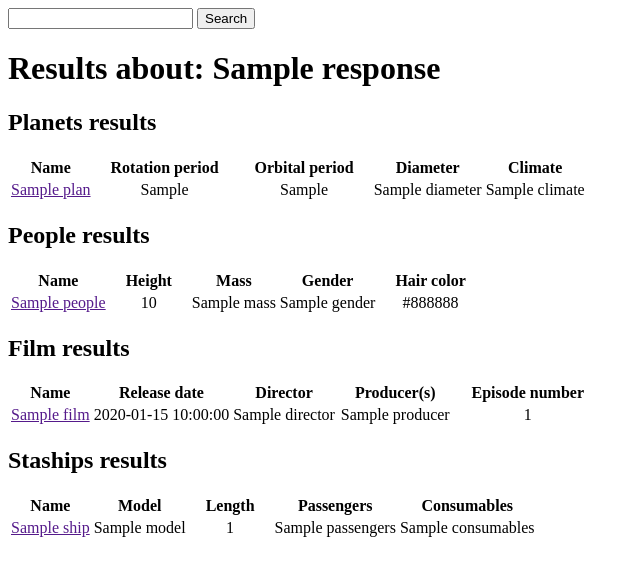
After one commit to Dalal15/Tarea1, a Flask app: template templates/search.html in a window 1280 px wide. The commit adds this page. Shown: the top 576 px of the page, without its empty margins (0-640 px from the left). Run offline with Flask 2, Linux system fonts and the light colour scheme; the template is opened without the code that fills it: most values are stand-ins (such as "Sample title", 1, 10 or a date in 2020).

Commit message:
finished

```diff
--- a/app.py
+++ b/app.py
@@ -1,11 +1,116 @@
-from flask import Flask, render_template
+from flask import Flask, render_template, request
 import requests
+import json
 
 BASE_URL = 'http://swapi.co/api/'
 PLANET_URL = BASE_URL + 'planets/'
 SHIPS_URL = BASE_URL + 'starships/'
 FILM_URL = BASE_URL + 'films/'
 PEOPLE_URL = BASE_URL + 'people/'
+
+def get_all(search):
+    json_planet = requests.get(PLANET_URL).json()
+    json_star = requests.get(SHIPS_URL).json()
+    json_film = requests.get(FILM_URL).json()
+    json_people = requests.get(PEOPLE_URL).json()
+
+    data = dict()
+    lista_planet = []
+    lista_people = []
+    lista_film = []
+    lista_star = []
+
+    #Buscar en planetas
+    while json_planet['next']:
+
+        for planet in json_planet['results']:
+            for value in planet.values():
+                if search in str(value):
+                    print("encontrado")
+                    lista_planet.append(planet)
+                    data['planets'] = lista_planet
+                    break
+
+
+        json_planet = requests.get(json_planet['next']).json()
+
+    for planet in json_planet['results']:
+        for value in planet.values():
+            if search in str(value):
+                print("encontrado")
+                lista_planet.append(planet)
+                data['planets'] = lista_planet
+                break
+
+    #Buscar en personas
+    while json_people['next']:
+
+        for people in json_people['results']:
+
+            for value in people.values():
+                if search in str(value):
+                    print("encontrado")
+                    lista_people.append(people)
+                    data['people'] = lista_people
+                    break
+
+
+        json_people = requests.get(json_people['next']).json()
+
+    for people in json_people['results']:
+        for value in people.values():
+            if search in str(value):
+                print("encontrado")
+                lista_people.append(people)
+                data['people'] = lista_people
+                break
+
+    #Buscar en ships
+    while json_star['next']:
+
+        for ship in json_star['results']:
+            for value in ship.values():
+
+                if search in str(value):
+
+                    lista_star.append(ship)
+                    data['ships'] = lista_star
+                    break
+
+
+        json_star = requests.get(json_star['next']).json()
+
+    for ship in json_star['results']:
+        for value in ship.values():
+            if search in str(value):
+                print("encontrado")
+                lista_star.append(ship)
+                data['ships'] = lista_star
+                break
+
+    #Buscar en peliculas
+    while json_film['next']:
+
+        for film in json_film['results']:
+            for value in film.values():
+
+                if search in str(value):
+
+                    lista_film.append(film)
+                    data['films'] = lista_film
+                    break
+
+
+        json_film = requests.get(json_film['next']).json()
+
+    for film in json_film['results']:
+        for value in film.values():
+            if search in str(value):
+                print("encontrado")
+                lista_film.append(film)
+                data['films'] = lista_film
+
+    return data
 
 def get_planets():
 
@@ -164,6 +269,19 @@ def people(path):
     }
     return render_template('character.html',**context)
 
+@app.route('/search' , methods=['POST'])
+def search():
+
+    response = request.form['searching']
+
+    data = get_all(response)
+
+    context = {
+        "response": response,
+        "data": data,
+    }
+    return render_template('search.html',**context)
+
 @app.route('/planet/<path:path>')
 def planet(path):
     planets = get_planets()
--- /dev/null
+++ b/templates/search.html
@@ -0,0 +1,123 @@
+<!DOCTYPE html>
+<html>
+  <body>
+   <div class="about">
+     <form action="http://127.0.0.1:5000/search" method="post">
+    <input type="text" name="searching">
+    <input type="submit" value ="Search">
+</form>
+     <h1>Results about: {{response}}</h1>
+     <h2>Planets results </h2>
+     <table>
+       <thead>
+           <tr>
+             <th>&emsp;Name&emsp;</th>
+             <th>&emsp;Rotation period&emsp;</th>
+             <th>&emsp;Orbital period&emsp;</th>
+             <th>&emsp;Diameter&emsp;</th>
+             <th>&emsp;Climate&emsp;</th>
+             <th colspan="3"></th>
+           </tr>
+         </thead>
+
+         <tbody>
+           {% for planet in data["planets"] %}
+             <tr>
+               <td><center>  <a href={{"http://127.0.0.1:5000/planet/" + planet['url'][::-1].split('/')[1][::-1]}}>{{planet['name']}}</a> </center></td>
+               <td><center>{{planet['rotation_period']}}</center></td>
+               <td><center>{{planet['orbital_period']}}</center></td>
+               <td><center>{{planet['diameter']}}</center></td>
+               <td><center>{{planet['climate']}}</center></td>
+
+             </tr>
+           {% endfor %}
+         </tbody>
+       </table>
+
+
+       <h2>People results </h2>
+       <table>
+         <thead>
+             <tr>
+               <th>&emsp;Name&emsp;</th>
+               <th>&emsp;Height&emsp;</th>
+               <th>&emsp;Mass&emsp;</th>
+               <th>&emsp;Gender&emsp;</th>
+               <th>&emsp;Hair color&emsp;</th>
+               <th colspan="3"></th>
+             </tr>
+           </thead>
+
+           <tbody>
+             {% for people in data["people"] %}
+               <tr>
+                 <td><center>  <a href={{"http://127.0.0.1:5000/people/" + people['url'][::-1].split('/')[1][::-1]}}>{{people['name']}}</a> </center></td>
+                 <td><center>{{people['height']}}</center></td>
+                 <td><center>{{people['mass']}}</center></td>
+                 <td><center>{{people['gender']}}</center></td>
+                 <td><center>{{people['hair_color']}}</center></td>
+
+               </tr>
+             {% endfor %}
+           </tbody>
+         </table>
+
+
+
+         <h2>Film results </h2>
+         <table>
+           <thead>
+               <tr>
+                 <th>&emsp;Name&emsp;</th>
+                 <th>&emsp;Release date&emsp;</th>
+                 <th>&emsp;Director&emsp;</th>
+                 <th>&emsp;Producer(s)&emsp;</th>
+                 <th>&emsp;Episode number&emsp;</th>
+                 <th colspan="3"></th>
+               </tr>
+             </thead>
+
+             <tbody>
+               {% for film in data['films'] %}
+                 <tr>
+                   <td><center>  <a href={{"http://127.0.0.1:5000/film/" + film['url'][::-1].split('/')[1][::-1]}}>{{film['title']}}</a> </center></td>
+                   <td><center>{{film['release_date']}}</center></td>
+                   <td><center>{{film['director']}}</center></td>
+                   <td><center>{{film['producer']}}</center></td>
+                   <td><center>{{film['episode_id']}}</center></td>
+
+                 </tr>
+               {% endfor %}
+             </tbody>
+           </table>
+
+           <h2>Staships results </h2>
+           <table>
+             <thead>
+                 <tr>
+                   <th>&emsp;Name&emsp;</th>
+                   <th>&emsp;Model&emsp;</th>
+                   <th>&emsp;Length&emsp;</th>
+                   <th>&emsp;Passengers&emsp;</th>
+                   <th>&emsp;Consumables&emsp;</th>
+                   <th colspan="3"></th>
+                 </tr>
+               </thead>
+
+               <tbody>
+                 {% for ship in data['ships'] %}
+                   <tr>
+                     <td><center>  <a href={{"http://127.0.0.1:5000/starship/" + ship['url'][::-1].split('/')[1][::-1]}}>{{ship['name']}}</a> </center></td>
+                     <td><center>{{ship['model']}}</center></td>
+                     <td><center>{{ship['length']}}</center></td>
+                     <td><center>{{ship['passengers']}}</center></td>
+                     <td><center>{{ship['consumables']}}</center></td>
+
+                   </tr>
+                 {% endfor %}
+               </tbody>
+             </table>
+
+   </div>
+  </body>
+</html>
--- a/templates/starship.html
+++ b/templates/starship.html
@@ -2,6 +2,11 @@
 <html>
   <body>
    <div class="about">
+     <form action="http://127.0.0.1:5000/search" method="post">
+    <input type="text" name="searching">
+    <input type="submit" value ="Search">
+</form>
+
      <h1>Starship Information</h1>
      <h2>{{response['name']}}</h2>
      <table>
```
Also changed, not shown: templates/character.html (+7 -3 lines), templates/film.html (+7 -3 lines), templates/index.html (+7 -1 lines), templates/planet.html (+6 -2 lines).
